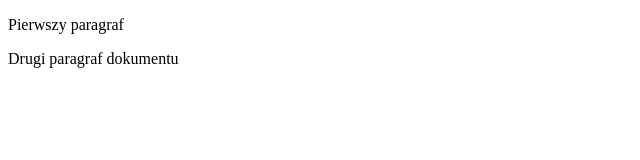
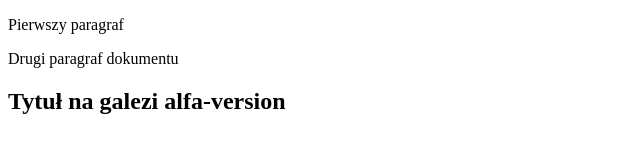
Before and after one commit to adbak97/adbak97.github.io, a plain HTML site: page index.html in a window 1280 px wide. Shown: the whole page, without its empty margins (0-640 px from the left). Drawn offline with Linux system fonts and the light colour scheme.

Commit message:
Dodanie tytulu na alfa-version

```diff
--- a/index.html
+++ b/index.html
@@ -9,6 +9,9 @@
 <body>
 	<p>Pierwszy paragraf</p>
 	<p class="alfa-version">Drugi paragraf dokumentu</p>
+
+	<h2>Tytuł na galezi alfa-version</h2>
 </body>
 
+
 </html>
```
